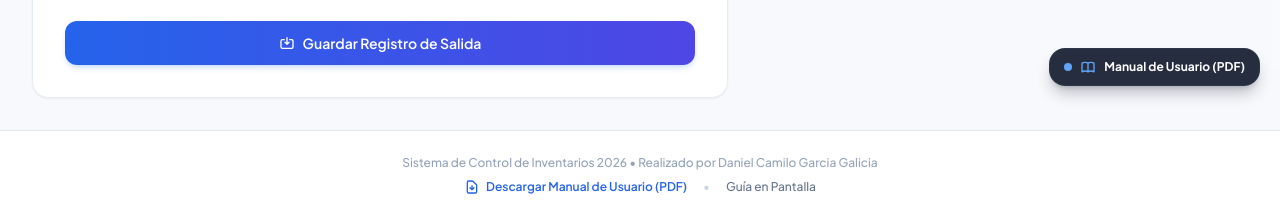
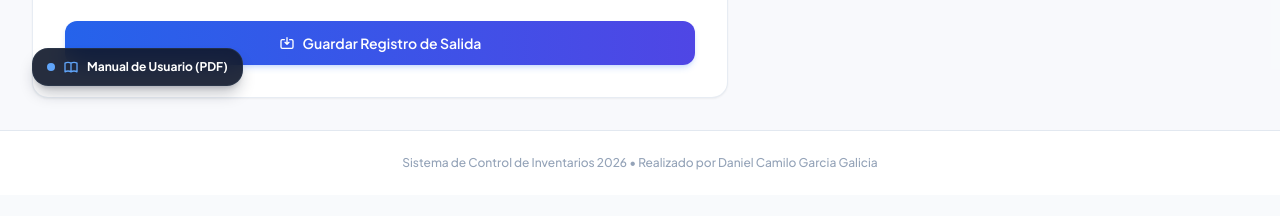
Before and after one commit to CamiloGali/Inventarios, a plain HTML site: page index.html in a window 1280 px wide. Shown: the part 694-910 px from the top of the page. After the commit the page ends 889 px from the top, so only its background shows below. Drawn offline with nearby package versions, Linux system fonts and the light colour scheme; no server answers.

Commit message:
Update index.html

```diff
--- a/index.html
+++ b/index.html
@@ -524,24 +524,10 @@
     <footer
         class="mt-auto py-6 border-t border-slate-200 bg-white text-center text-xs text-slate-400 font-medium space-y-2">
         <p>Sistema de Control de Inventarios 2026 • Realizado por Daniel Camilo Garcia Galicia</p>
-        <div class="flex items-center justify-center gap-4 text-slate-500">
-            <a href="manual_usuario.pdf" target="_blank" download="Manual_de_Usuario_Inventarios_ESTi.pdf"
-                class="inline-flex items-center gap-1.5 text-blue-600 hover:text-blue-700 font-semibold transition-colors hover:underline">
-                <svg class="h-4 w-4" fill="none" viewBox="0 0 24 24" stroke="currentColor">
-                    <path stroke-linecap="round" stroke-linejoin="round" stroke-width="2"
-                        d="M12 10v6m0 0l-3-3m3 3l3-3m2 8H7a2 2 0 01-2-2V5a2 2 0 012-2h5.586a1 1 0 01.707.293l5.414 5.414a1 1 0 01.293.707V19a2 2 0 01-2 2z" />
-                </svg>
-                Descargar Manual de Usuario (PDF)
-            </a>
-            <span class="text-slate-300">•</span>
-            <a href="manual_usuario.html" target="_blank" class="hover:text-slate-700 transition-colors">
-                Guía en Pantalla
-            </a>
-        </div>
     </footer>
 
     <!-- BOTÓN FLOTANTE: ACCESO RÁPIDO AL MANUAL DE USUARIO -->
-    <aside aria-label="Ayuda y Documentación" class="fixed bottom-5 right-5 z-30">
+    <aside aria-label="Ayuda y Documentación" class="fixed bottom-5 left-5 sm:left-8 z-30">
         <a href="manual_usuario.pdf" target="_blank" download="Manual_de_Usuario_Inventarios_ESTi.pdf"
             title="Abrir o descargar Manual de Usuario en PDF"
             class="flex items-center gap-2 px-3.5 py-2.5 rounded-2xl bg-slate-900/90 hover:bg-slate-900 text-white text-xs font-bold shadow-lg shadow-slate-900/25 hover:shadow-xl backdrop-blur-md transition-all hover:-translate-y-0.5 active:scale-95 border border-slate-700/50 group">
```
